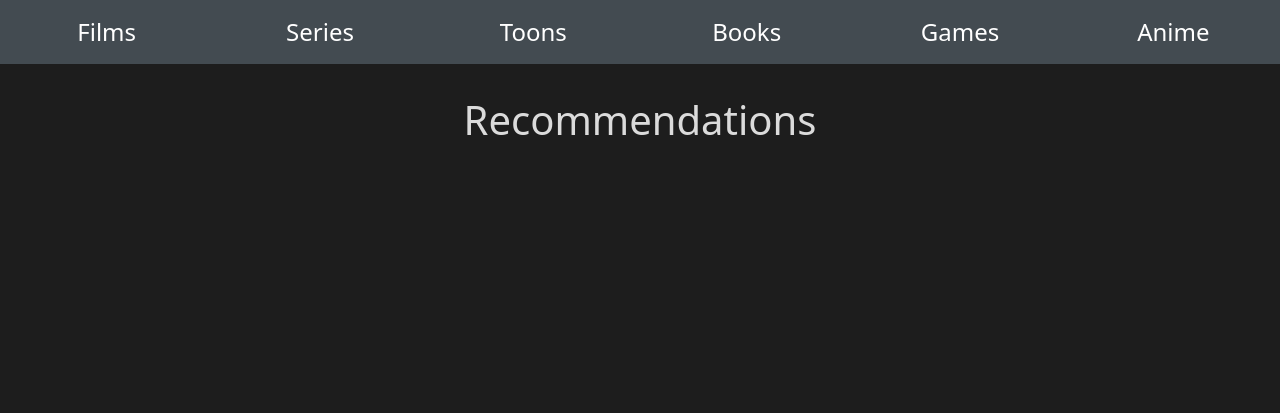
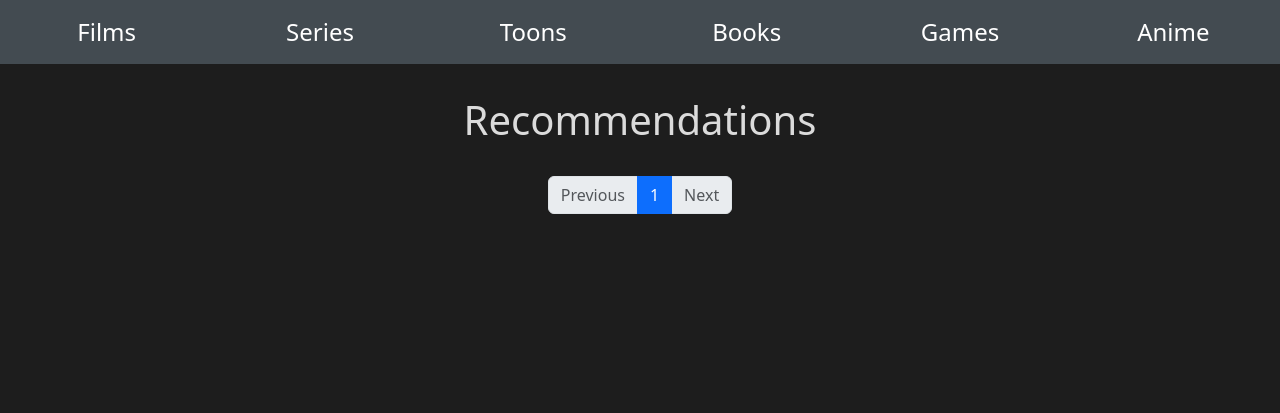
Before and after one commit to Klad1slav/YourMediaTech-YMT-, a Django app: page /home/ in a window 1280 px wide. Shown: the part 68-481 px from the top of the page. Run offline with Django 5.2, Linux system fonts and the light colour scheme; data that the repository does not hold is empty.

Commit message:
home(pagination)

```diff
--- a/home/templates/home/index.html
+++ b/home/templates/home/index.html
@@ -6,9 +6,9 @@
 {% block content %}
 {%include "includes/header_buttons.html"%}
     <h1 id="recommendations">Recommendations</h1>
-    <!--<p>{{ movie.overview|default:"No description available." }}</p>
-    <p><strong>Release:</strong> {{ movie.release_date|default:"Unknown" }}</p>-->
-    {% for movie in movies %}
+
+
+    {% for movie in page_obj %}
         <div class="movie">
             <img src="https://image.tmdb.org/t/p/w300{{ movie.poster_path }}" alt="{{ movie.title }}">
         <div class="movie-info">
@@ -18,4 +18,41 @@
             </div>
         </div>
     {% endfor %}
+
+    <nav aria-label="Page navigation">
+  <ul class="pagination justify-content-center mt-4">
+    {% if page_obj.has_previous %}
+      <li class="page-item">
+        <a class="page-link" href="?page={{ page_obj.previous_page_number }}">Previous</a>
+      </li>
+    {% else %}
+      <li class="page-item disabled">
+        <span class="page-link">Previous</span>
+      </li>
+    {% endif %}
+
+    {% for num in page_obj.paginator.page_range %}
+      {% if page_obj.number == num %}
+        <li class="page-item active">
+          <span class="page-link">{{ num }}</span>
+        </li>
+      {% else %}
+        <li class="page-item">
+          <a class="page-link" href="?page={{ num }}">{{ num }}</a>
+        </li>
+      {% endif %}
+    {% endfor %}
+
+    {% if page_obj.has_next %}
+      <li class="page-item">
+        <a class="page-link" href="?page={{ page_obj.next_page_number }}">Next</a>
+      </li>
+    {% else %}
+      <li class="page-item disabled">
+        <span class="page-link">Next</span>
+      </li>
+    {% endif %}
+  </ul>
+</nav>
+
 {% endblock %}
--- a/home/views.py
+++ b/home/views.py
@@ -1,6 +1,7 @@
 import requests
 from django.shortcuts import render
 from django.conf import settings
+from django.core.paginator import Paginator
 
 
 # Create your views here.
@@ -12,10 +13,16 @@ def home(request):
 
     if response.status_code == 200:
         data = response.json()
-        movies = data.get('results', []) [:30]
+        movie_list = data.get('results', []) [:30]
     else:
-        movies = []
+        movie_list = []
+
+    # PAGINATOR: Show 10 movies per page
+    paginator = Paginator(movie_list, 10)
+    page_number = request.GET.get('page')
+    page_obj = paginator.get_page(page_number)
+
 
     return render(request, "home/index.html",
-                  {'movies': movies
+                  {'page_obj': page_obj
     })
```
